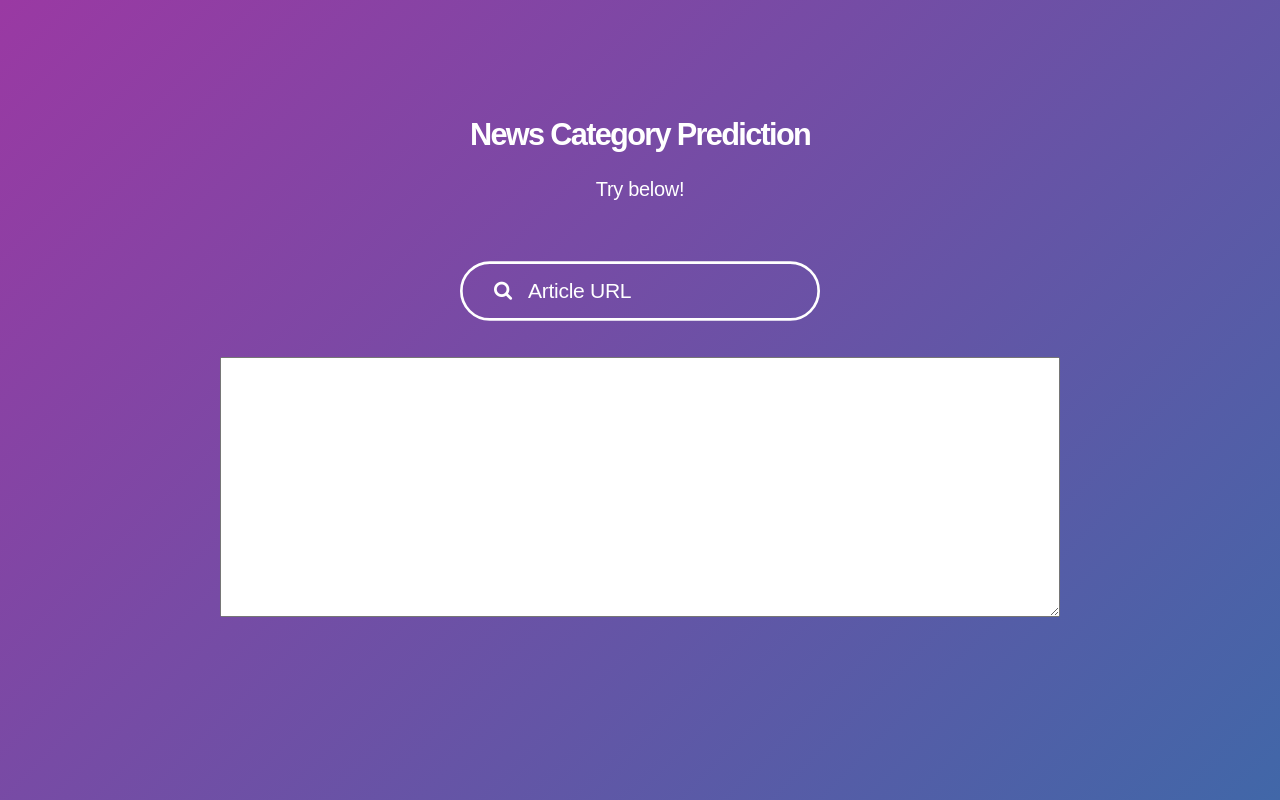
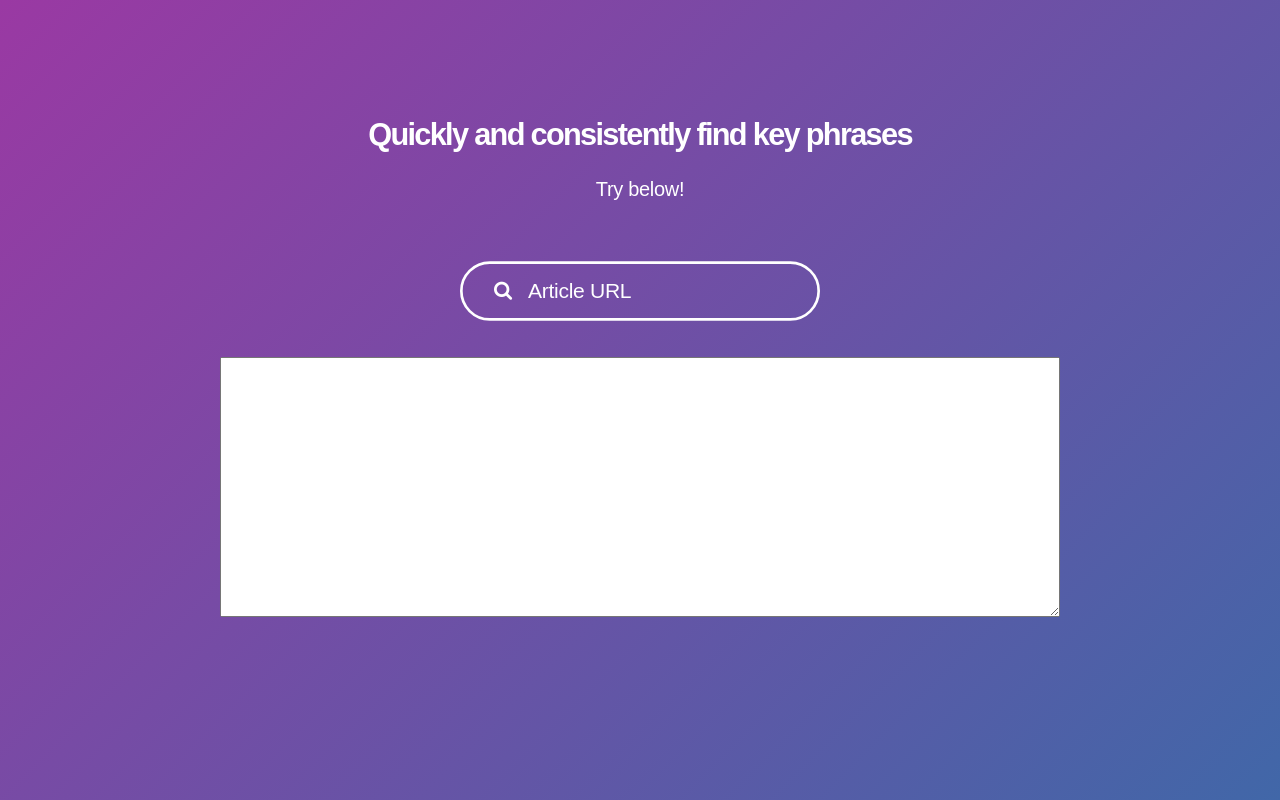
Before and after one commit to nimishbajaj/article-tagger, a Flask app: page / in a window 1280 px wide. Run offline with Flask 2, Linux system fonts and the light colour scheme.

Commit message:
MOD: Title of the webpage

```diff
--- a/templates/index.html
+++ b/templates/index.html
@@ -14,7 +14,7 @@
 <main>
     <body style="font-family: 'Montserrat Alternates', sans-serif;">
     <div class="container">
-        <h1>News Category Prediction</h1>
+        <h1>Quickly and consistently find key phrases</h1>
         <h2>Try below!</h2>
         <div class="search-box">
             <div class="search-icon"><i class="fa fa-search search-icon"></i></div>
```
